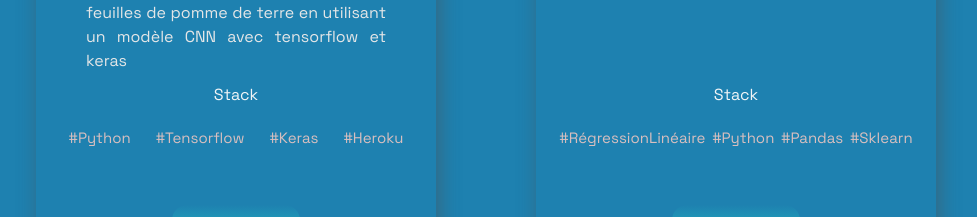
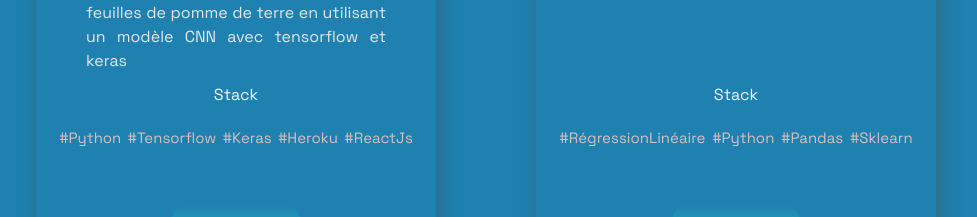
Before and after one commit to youssefrafra/portfolio2, a Next.js app: page / in a window 1280 px wide. Shown: the part 1092-1309 px from the top of the page, without its empty margins (154-1131 px from the left). Built offline with nearby package versions, Linux system fonts and the light colour scheme.

Commit message:
Changed cv link

```diff
--- a/src/components/Header/Header.js
+++ b/src/components/Header/Header.js
@@ -45,7 +45,7 @@ const Header = () =>  (
         <SocialIcons href="https://www.codewars.com/users/youssefrafra" target="_blank" title='Codewars'>
           <AiFillCode size="3rem"/>
         </SocialIcons>
-        <SocialIcons href="https://drive.google.com/uc?export=download&id=1uKCw5Nk_5PMUpRpBhB4QYrwezEtk-tdZ" target="_blank" title='CV'>
+        <SocialIcons href="https://drive.google.com/uc?export=download&id=1WiPQ5f8vAfBdR8FUimwgN8uC_g8qguPv" target="_blank" title='CV'>
           <AiFillFilePdf size="3rem"/>
         </SocialIcons>
       </Div3>
--- a/src/constants/constants.js
+++ b/src/constants/constants.js
@@ -4,7 +4,7 @@ export const projets = [
     description: `Image Classification de maladie des feuilles de pomme de terre
     en utilisant un modèle CNN avec tensorflow et keras`,
     image: "/images/villageplant.png",
-    tags: ["#Python", "#Tensorflow", "#Keras", "#Heroku"],
+    tags: ["#Python", "#Tensorflow", "#Keras", "#Heroku", "#ReactJs"],
     source: "https://github.com/youssefrafra/PlantVillge",
     // visit: "https://.herokuapp.com/",
     id: 1,
@@ -24,7 +24,7 @@ export const projets = [
     image: "/images/shiny.png",
     tags: ["#R", "#Rshiny", "#tidyverse", "#leaflet"],
     source: "https://github.com/youssefrafra/rshiny-covid19",
-    id: 0,
+    id: 3,
   },
   {
     title: "BeforeClass",
@@ -35,7 +35,7 @@ export const projets = [
     tags: ["#postgresql", "#Javascript", "#Rails", "#Heroku"],
     source: "https://github.com/youssefrafra/BeforeClass",
     visit: "https://beforeclass.herokuapp.com/",
-    id: 0,
+    id: 4,
   },
   // {
   //   title: "ParkIt",
```
